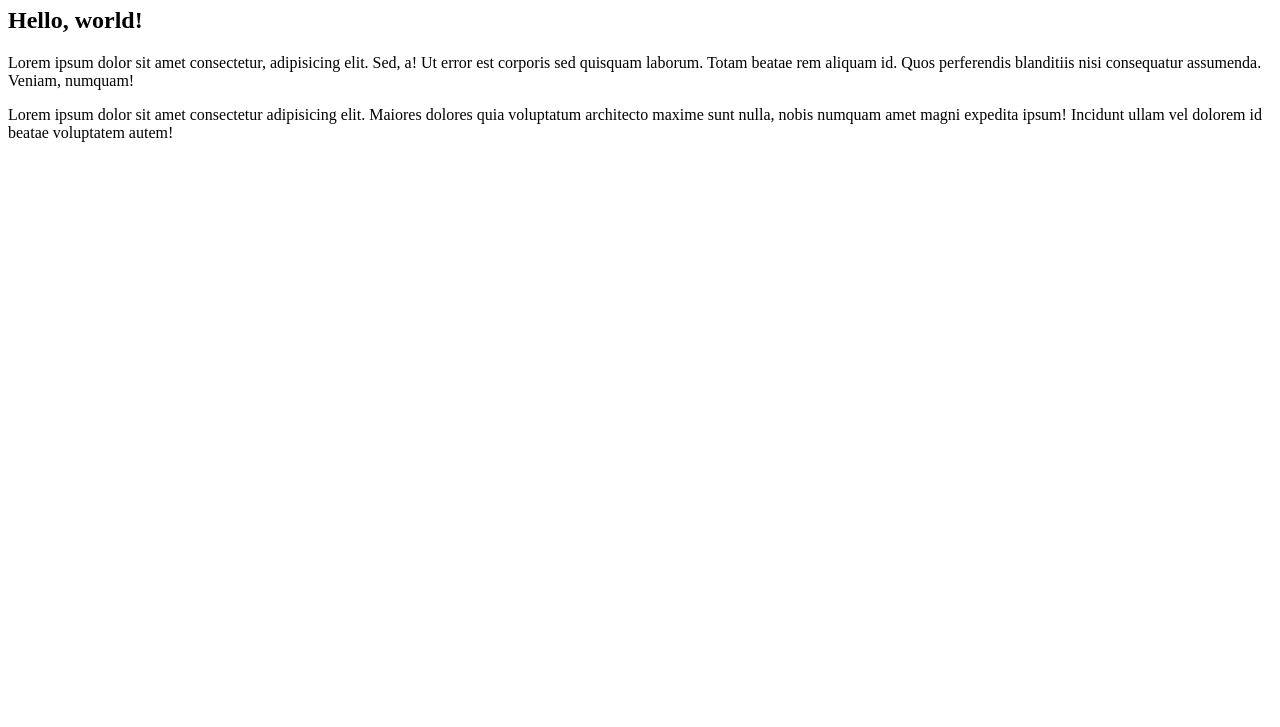
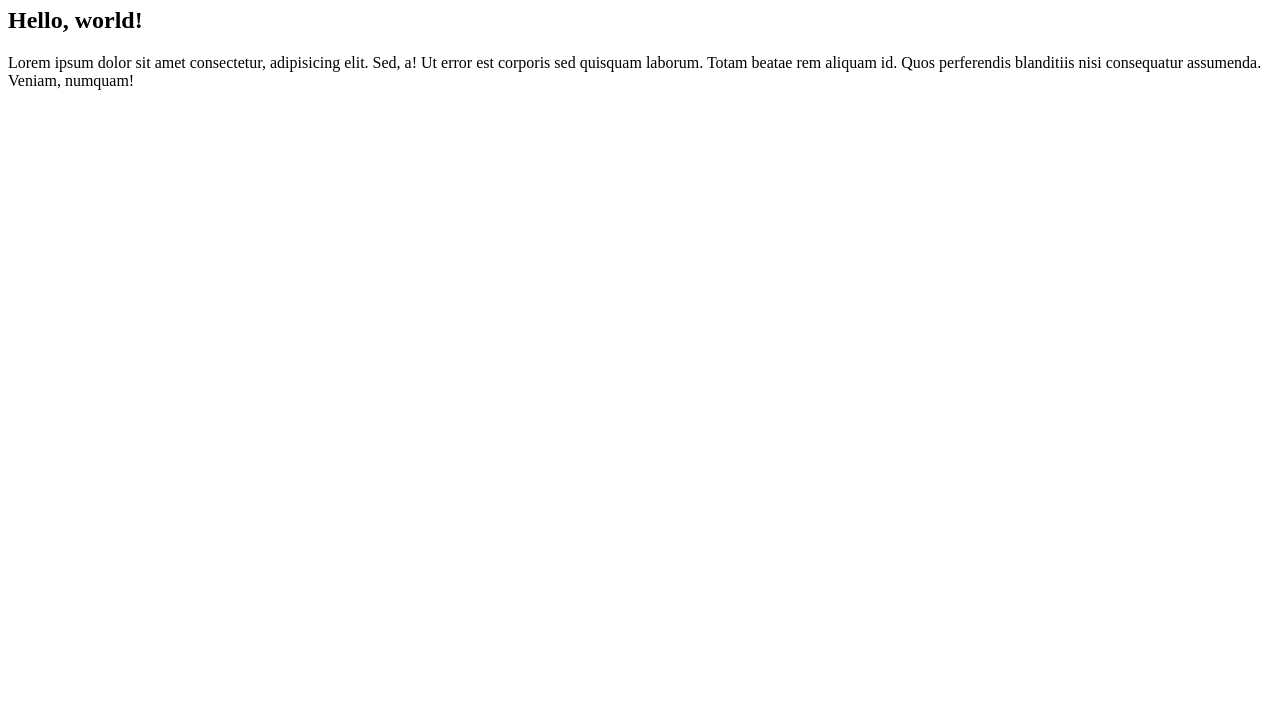
Before and after one commit to Asteraceaeaa/web-mobedu, a plain HTML site: page index.html in a window 1280 px wide. Shown: the part 73-800 px from the top of the page. Drawn offline with Linux system fonts and the light colour scheme.

Commit message:
Revert "add Lorem number two"
This reverts commit 0645bad92d9f2b9a8964792c2a3295652661ba9d.

```diff
--- a/index.html
+++ b/index.html
@@ -10,7 +10,7 @@
     <h1>Hello, World!</h1>
     <h2>Hello, world!</h2>
     <p>Lorem ipsum dolor sit amet consectetur, adipisicing elit. Sed, a! Ut error est corporis sed quisquam laborum. Totam beatae rem aliquam id. Quos perferendis blanditiis nisi consequatur assumenda. Veniam, numquam!</p>
-    <p>Lorem ipsum dolor sit amet consectetur adipisicing elit. Maiores dolores quia voluptatum architecto maxime sunt nulla, nobis numquam amet magni expedita ipsum! Incidunt ullam vel dolorem id beatae voluptatem autem!</p>
+
 
 </body>
 </html>
```
